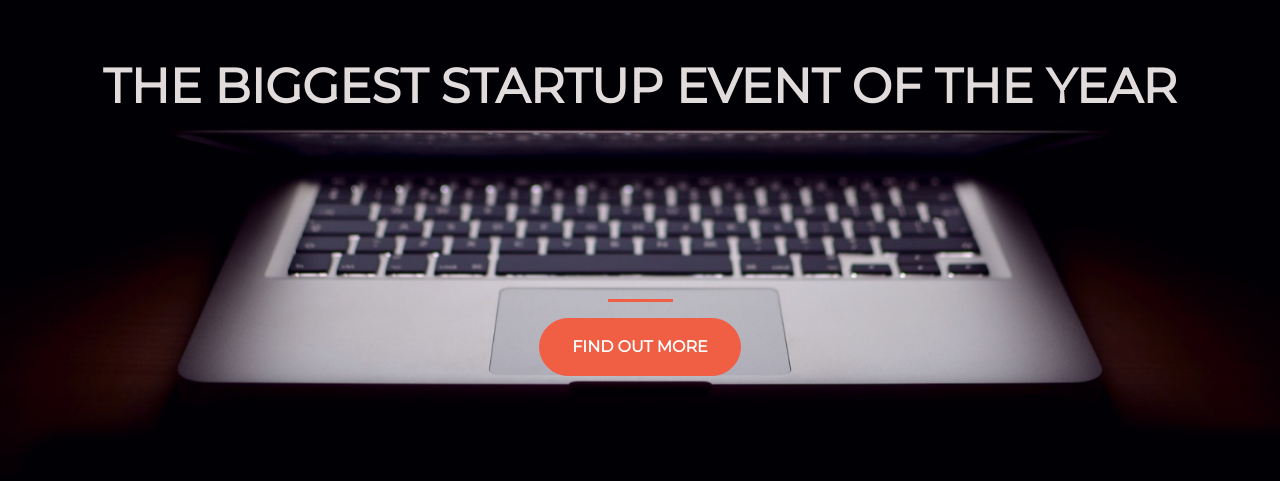
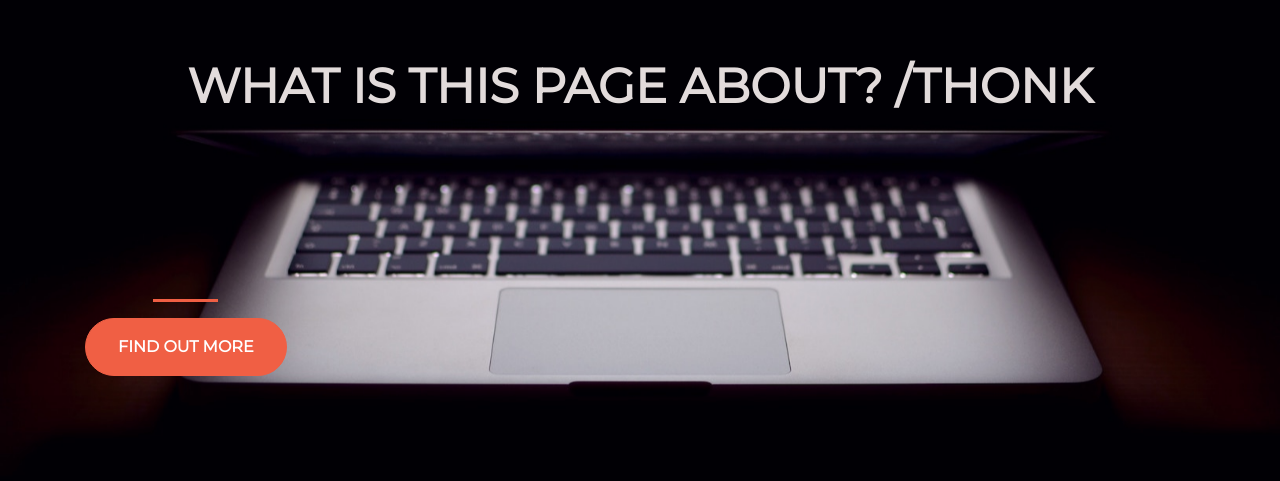
Before and after one commit to Evanliv/startup-project, a plain HTML site: page index.html in a window 1280 px wide. Shown: the part 183-664 px from the top of the page. Drawn offline with nearby package versions, Linux system fonts and the light colour scheme.

Commit message:
Update index.html

```diff
--- a/index.html
+++ b/index.html
@@ -19,7 +19,7 @@
     <div class="container d-flex align-items-center h-100">
      <div class="row">
       <header class="text-center col-12">
-        <h1 class="text-uppercase"><strong>The biggest startup event of the year</strong></h1>
+        <h1 class="text-uppercase"><strong>what is this page about? /thonk<strong><h1>
       </header>
       <div class="buffer col-12"></div>
       <section class="text-center col-12">
```
